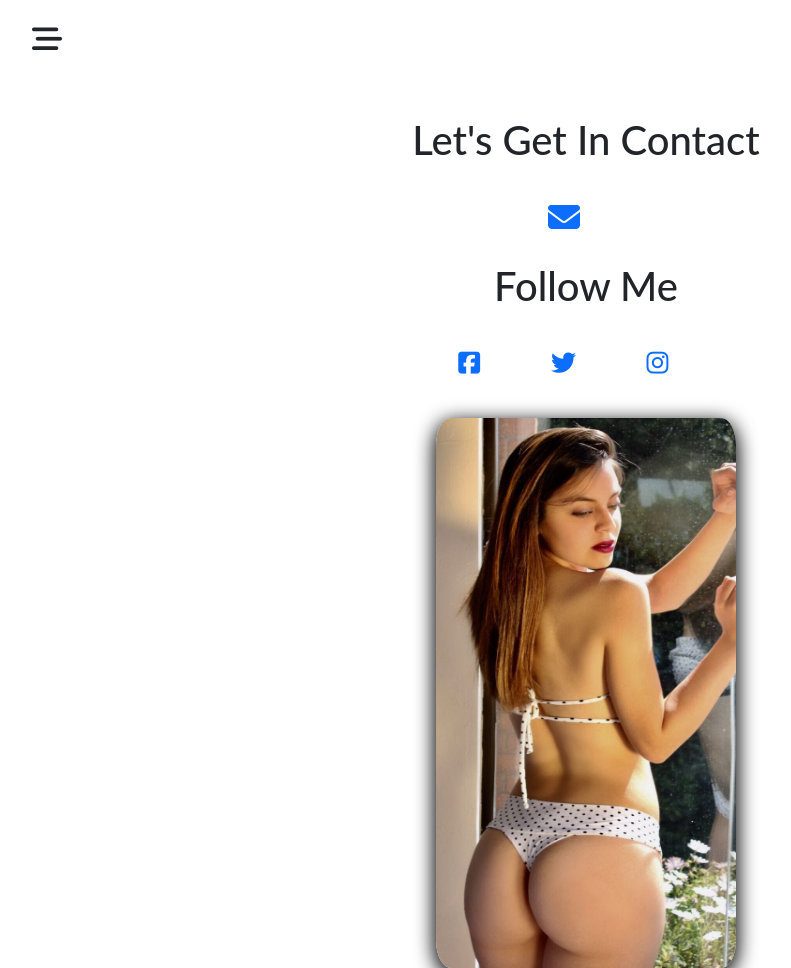
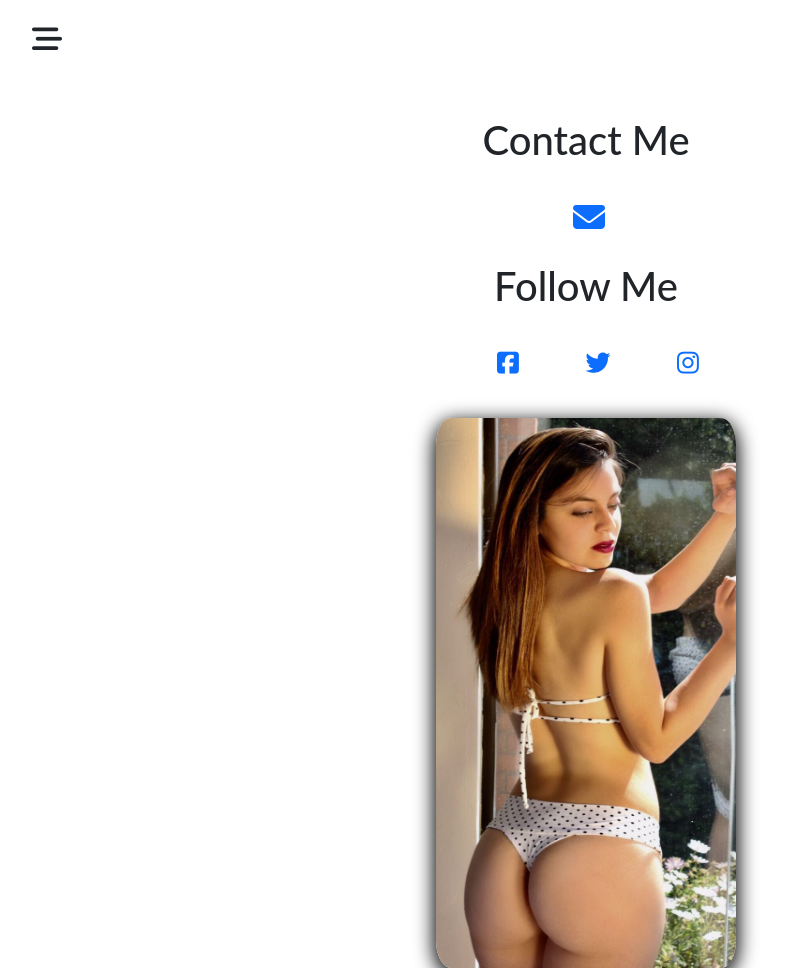
Before and after one commit to sodastereo87/photo_book, a plain HTML site: page contact/contact.html in a window 1280 px wide. Shown: the top 968 px of the page, without its empty margins (54-845 px from the left). Drawn offline with nearby package versions, Linux system fonts and the light colour scheme.

Commit message:
bugs fixed

```diff
--- a/contact/contact.css
+++ b/contact/contact.css
@@ -126,14 +126,14 @@ img {
   justify-content: center;
 }
 
-#follow {
+#follow,
+.media {
   display: flex;
-  /* align-items: center; */
   justify-content: center;
 }
 
 #mail {
-  margin-left: 35%;
+  margin-left: 40%;
 }
 
 /* footer */
--- a/contact/contact.html
+++ b/contact/contact.html
@@ -60,14 +60,16 @@
           <div class="col">
             <div class="social2">
               <div class="social-buttons">
-                <h1>Let's Get In Contact</h1>
+                <h1>Contact Me</h1>
                 <a href="mailto:" id="mail"
                   ><i class="fas fa-envelope fa-2x"></i
                 ></a>
                 <h1 id="follow">Follow Me</h1>
-                <a href="#"><i class="fab fa-facebook-square fa-2x"></i></a>
-                <a href="#"><i class="fab fa-twitter fa-2x"></i></a>
-                <a href="#"><i class="fab fa-instagram fa-2x"></i></a>
+                <div class="media">
+                  <a href="#"><i class="fab fa-facebook-square fa-2x"></i></a>
+                  <a href="#"><i class="fab fa-twitter fa-2x"></i></a>
+                  <a href="#"><i class="fab fa-instagram fa-2x"></i></a>
+                </div>
               </div>
             </div>
           </div>
```
Also changed, not shown: index.html (+4 -4 lines).
